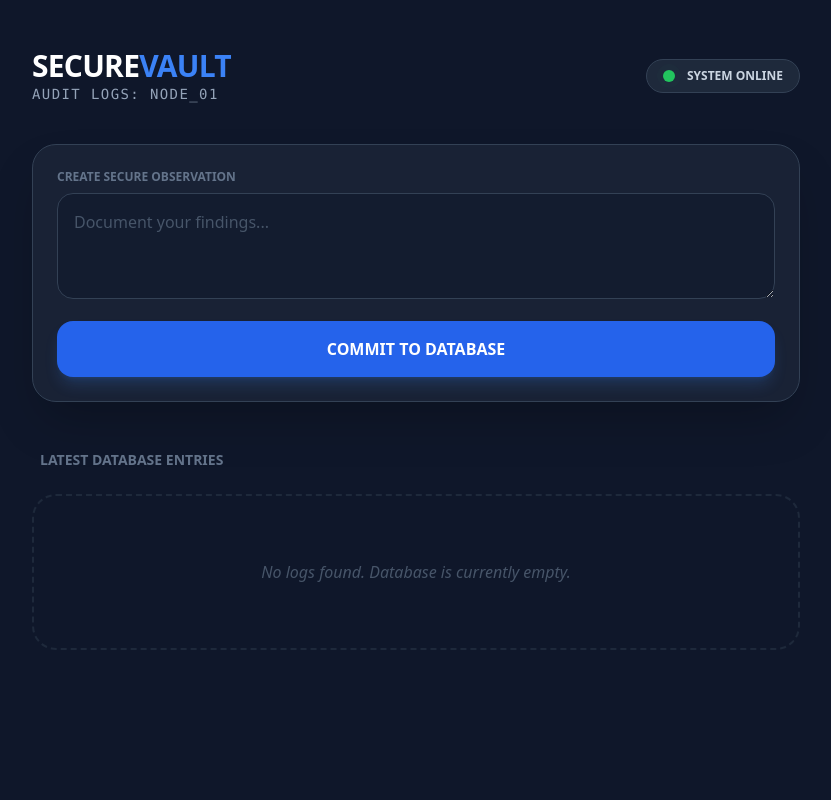
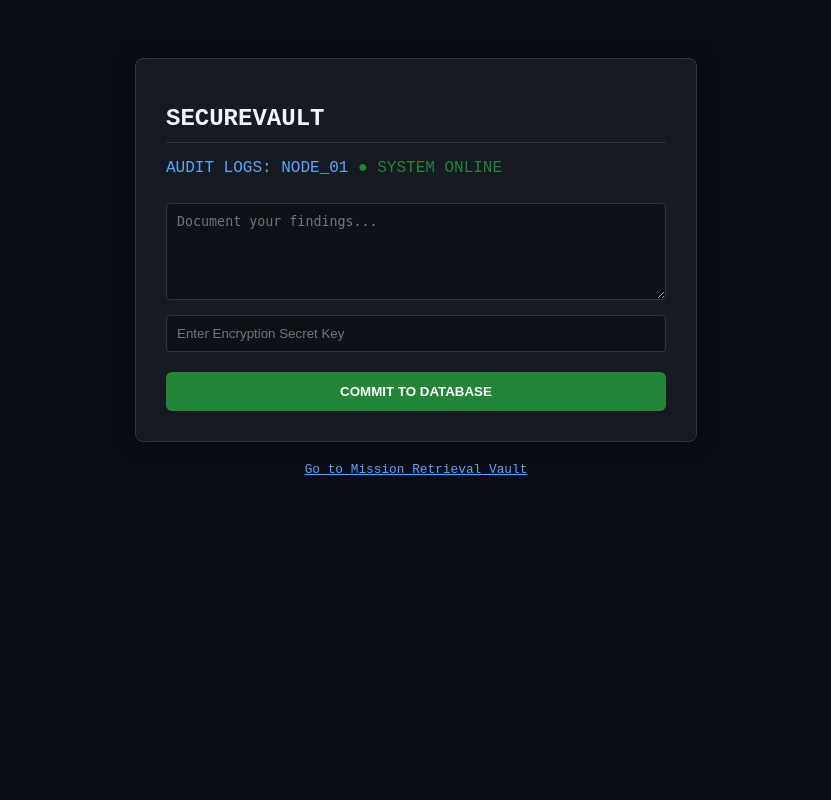
Before and after one commit to gireesh395/secure-note-taker, a Flask app: page / in a window 1280 px wide. Shown: the whole page, without its empty margins (224-1055 px from the left). Run offline with Flask 3, Linux system fonts and the light colour scheme; data that the repository does not hold is empty; parts of the project's set-up code (start-up, migrations or seed data) failed here and were passed over; some libraries are stand-ins or nearby versions.

Commit message:
Deployment Ready: Fernet Encryption, Docker Volumes, and Spy UI

```diff
--- a/app.py
+++ b/app.py
@@ -1,35 +1,51 @@
 import os
-from flask import Flask, render_template, request, redirect
 import sqlite3
+import uuid
+from flask import Flask, render_template, request, redirect, url_for, flash
+from cryptography.fernet import Fernet
 
 app = Flask(__name__)
+app.secret_key = 'super_secret_spy_key'
 
-# ARCHITECTURE: Pulling the DB path from an Environment Variable
-# This allows you to change the location on AWS without changing code.
-DB_PATH = os.environ.get('DATABASE_URL', 'notes.db')
+DB_PATH = '/app/data/missions.db'
 
-def get_db_connection():
-    conn = sqlite3.connect(DB_PATH)
-    conn.row_factory = sqlite3.Row
-    return conn
+def init_db():
+    if not os.path.exists('/app/data'):
+        os.makedirs('/app/data')
+    with sqlite3.connect(DB_PATH) as conn:
+        conn.execute('''CREATE TABLE IF NOT EXISTS missions
+                     (id TEXT PRIMARY KEY, content BLOB, secret_key TEXT)''')
+        conn.commit()
 
 @app.route('/')
 def index():
-    # Use 'with' so the connection ALWAYS closes automatically (No leaks!)
-    with get_db_connection() as conn:
-        notes = conn.execute('SELECT * FROM notes ORDER BY created_at DESC').fetchall()
-    return render_template('index.html', notes=notes)
+    return render_template('index.html')
 
-@app.route('/add', methods=['POST'])
-def add_note():
+@app.route('/drop', methods=['POST'])
+def drop_mission():
     content = request.form.get('content')
-    if content:
-        # ARCHITECTURE: Sanitize/Strip input to prevent basic HTML injection
-        content = content.strip()
-        with get_db_connection() as conn:
-            conn.execute('INSERT INTO notes (content) VALUES (?)', (content,))
-            conn.commit()
-    return redirect('/')
+    if not content: return redirect(url_for('index'))
+    key = Fernet.generate_key()
+    f = Fernet(key)
+    enc_content = f.encrypt(content.encode())
+    m_id = str(uuid.uuid4())[:8]
+    with sqlite3.connect(DB_PATH) as conn:
+        conn.execute('INSERT INTO missions VALUES (?, ?, ?)', (m_id, enc_content, key.decode()))
+    return render_template('mission_success.html', mission_id=m_id)
 
-# GURU TIP: Notice I removed app.run().
-# We let Gunicorn handle the start-up in the Dockerfile.
+@app.route('/retrieve', methods=['GET', 'POST'])
+def retrieve():
+    if request.method == 'POST':
+        m_id = request.form.get('mission_id')
+        with sqlite3.connect(DB_PATH) as conn:
+            mission = conn.execute('SELECT * FROM missions WHERE id = ?', (m_id,)).fetchone()
+            if mission:
+                f = Fernet(mission[2].encode())
+                decrypted = f.decrypt(mission[1]).decode()
+                conn.execute('DELETE FROM missions WHERE id = ?', (m_id,))
+                return render_template('view_mission.html', note=decrypted)
+    return render_template('retrieve.html')
+
+if __name__ == '__main__':
+    init_db()
+    app.run(host='0.0.0.0', port=5000)
--- a/templates/index.html
+++ b/templates/index.html
@@ -2,66 +2,31 @@
 <html lang="en">
 <head>
     <meta charset="UTF-8">
-    <meta name="viewport" content="width=device-width, initial-scale=1.0">
-    <title>SecureVault | Dashboard</title>
-
-    <meta http-equiv="Content-Security-Policy" content="default-src 'self'; script-src 'self' https://cdn.tailwindcss.com 'unsafe-inline'; style-src 'self' 'unsafe-inline';">
-
-    <script src="https://cdn.tailwindcss.com"></script>
+    <title>SECUREVAULT | MISSION HANDLER</title>
     <style>
-        body { background-color: #0f172a; } /* Deep Dark Blue */
-        .glass-card { background: rgba(30, 41, 59, 0.7); backdrop-filter: blur(8px); }
+        body { background-color: #0a0e14; color: #58a6ff; font-family: 'Courier New', monospace; display: flex; flex-direction: column; align-items: center; padding-top: 50px; }
+        .vault-container { background: #161b22; border: 1px solid #30363d; padding: 30px; border-radius: 8px; width: 500px; box-shadow: 0 0 20px rgba(0,0,0,0.5); }
+        h1 { color: #f0f6fc; font-size: 1.5rem; border-bottom: 1px solid #30363d; padding-bottom: 10px; }
+        textarea, input { width: 100%; background: #0d1117; border: 1px solid #30363d; color: #c9d1d9; padding: 10px; margin-top: 10px; border-radius: 4px; box-sizing: border-box; }
+        button { width: 100%; margin-top: 20px; padding: 12px; background: #238636; color: white; border: none; border-radius: 6px; cursor: pointer; font-weight: bold; }
+        button:hover { background: #2ea043; }
+        .footer { margin-top: 20px; font-size: 0.8rem; color: #8b949e; }
     </style>
 </head>
-<body class="text-slate-100 font-sans min-h-screen p-6 md:p-12">
+<body>
+    <div class="vault-container">
+        <h1>SECURE<span>VAULT</span></h1>
+        <p>AUDIT LOGS: NODE_01 <span style="color:#238636;">● SYSTEM ONLINE</span></p>
 
-    <div class="max-w-3xl mx-auto">
-        <div class="flex justify-between items-center mb-10">
-            <div>
-                <h1 class="text-3xl font-extrabold tracking-tight text-white">SECURE<span class="text-blue-500">VAULT</span></h1>
-                <p class="text-slate-400 text-sm font-mono uppercase tracking-widest">Audit Logs: Node_01</p>
-            </div>
-            <div class="flex items-center space-x-3 bg-slate-800 border border-slate-700 px-4 py-2 rounded-full">
-                <span class="relative flex h-3 w-3">
-                    <span class="animate-ping absolute inline-flex h-full w-full rounded-full bg-green-400 opacity-75"></span>
-                    <span class="relative inline-flex rounded-full h-3 w-3 bg-green-500"></span>
-                </span>
-                <span class="text-xs font-bold text-slate-300">SYSTEM ONLINE</span>
-            </div>
-        </div>
-
-        <div class="glass-card p-6 rounded-3xl border border-slate-700 shadow-2xl mb-12">
-            <form action="/add" method="POST">
-                <label class="block text-xs font-bold text-slate-500 mb-2 uppercase">Create Secure Observation</label>
-                <textarea name="content" required rows="3"
-                    class="w-full bg-slate-900/50 border border-slate-700 rounded-2xl p-4 mb-4 focus:ring-2 focus:ring-blue-500 focus:border-transparent outline-none transition-all placeholder-slate-600"
-                    placeholder="Document your findings..."></textarea>
-                <button type="submit" class="w-full bg-blue-600 hover:bg-blue-500 text-white font-bold py-4 rounded-2xl transition-all transform active:scale-95 shadow-lg shadow-blue-500/20">
-                    COMMIT TO DATABASE
-                </button>
-            </form>
-        </div>
-
-        <div class="space-y-6">
-            <h2 class="text-sm font-bold text-slate-500 uppercase px-2 mb-4">Latest Database Entries</h2>
-
-            {% for note in notes %}
-            <div class="glass-card p-6 rounded-2xl border-l-4 border-blue-500 border-t border-r border-b border-slate-700/50 hover:border-slate-600 transition-all shadow-md">
-                <p class="text-slate-200 leading-relaxed text-lg mb-3">{{ note['content'] }}</p>
-                <div class="flex items-center text-slate-500 text-[10px] font-mono uppercase tracking-tighter">
-                    <svg class="w-3 h-3 mr-1" fill="none" stroke="currentColor" viewBox="0 0 24 24"><path stroke-linecap="round" stroke-linejoin="round" stroke-width="2" d="M12 8v4l3 3m6-3a9 9 0 11-18 0 9 9 0 0118 0z"></path></svg>
-                    <span>ID: {{ note['id'] }}</span>
-                    <span class="mx-2">|</span>
-                    <span>TIMESTAMP: {{ note['created_at'] }}</span>
-                </div>
-            </div>
-            {% else %}
-            <div class="text-center py-16 border-2 border-dashed border-slate-800 rounded-3xl">
-                <p class="text-slate-600 italic">No logs found. Database is currently empty.</p>
-            </div>
-            {% endfor %}
-        </div>
+        <form action="/drop" method="POST">
+            <textarea name="content" rows="5" placeholder="Document your findings..." required></textarea>
+            <input type="text" name="cipher_key" placeholder="Enter Encryption Secret Key" required>
+            <button type="submit">COMMIT TO DATABASE</button>
+        </form>
     </div>
 
+    <div class="footer">
+        <a href="/retrieve" style="color: #58a6ff;">Go to Mission Retrieval Vault</a>
+    </div>
 </body>
 </html>
```
Also changed, not shown: requirements.txt (+2 -7 lines), templates/mission_success.html (added, +12 -0 lines), templates/retrieve.html (added, +31 -0 lines), templates/view_mission.html (added, +13 -0 lines).
